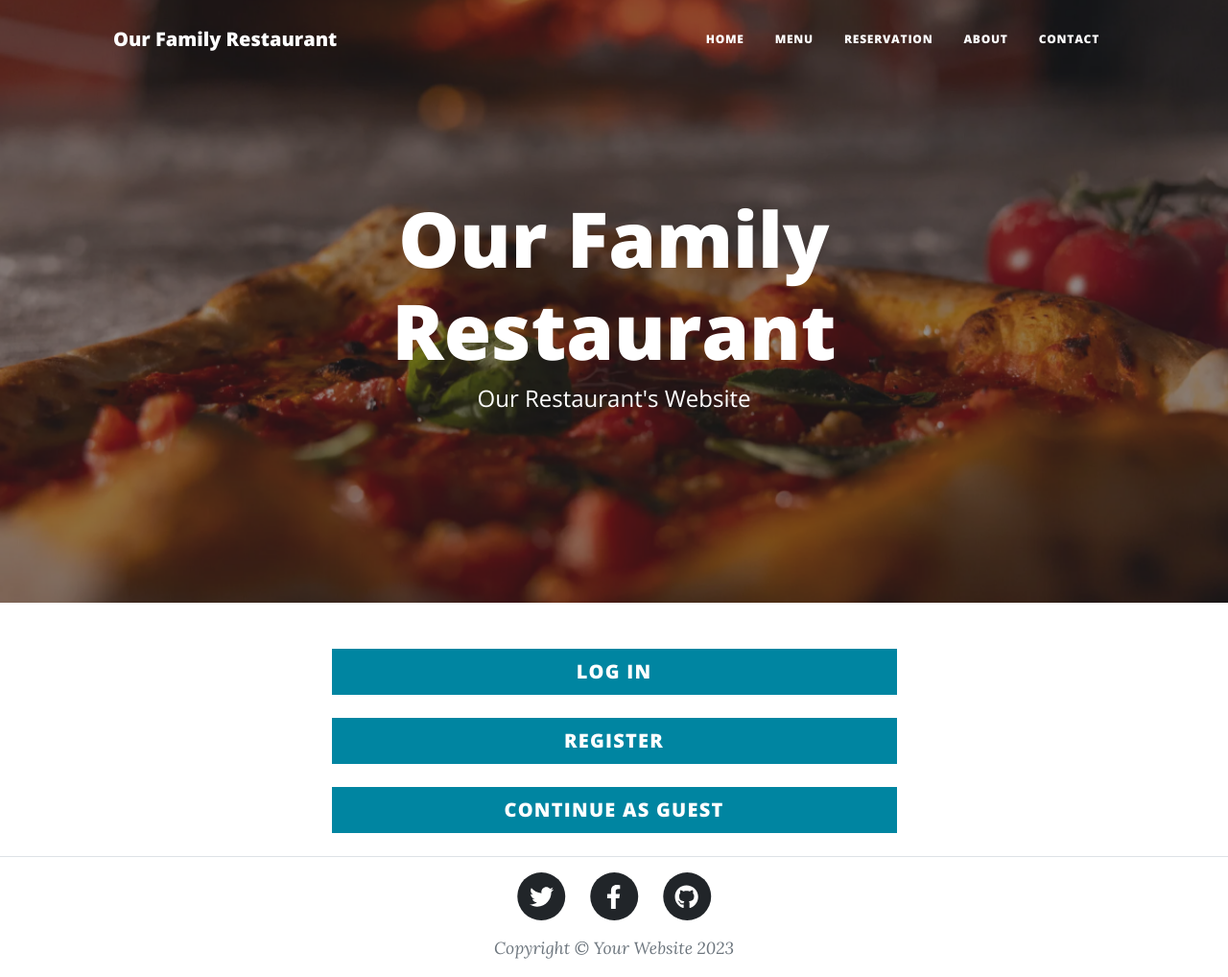
After one commit to DesislavaNaydenova/PP4_OurFamilyRestaurant, a Django app: template hello_alps/templates/hello_alps/reservations.html in a window 1280 px wide. The commit adds this page. Shown: the whole page at 96% size. Run offline with Django 4.2, Linux system fonts and the light colour scheme; the template is opened without the code that fills it, so the values that code supplies are empty; some libraries are stand-ins or nearby versions.

Commit message:
Create the reservations template

```diff
--- a/hello_alps/templates/hello_alps/index.html
+++ b/hello_alps/templates/hello_alps/index.html
@@ -13,7 +13,7 @@
             </div>
             <!-- Button link Reservation -->
             <div class="d-grid gap-2 mb-4">
-                <a href="#" class="btn btn-primary btn-lg text-uppercase">Make a Reservation</a>
+                <a href="{% url 'reservations' %}" class="btn btn-primary btn-lg text-uppercase">Make a Reservation</a>
             </div>
              <!-- Button link About Our Family -->
              <div class="d-grid gap-2 mb-4">
--- /dev/null
+++ b/hello_alps/templates/hello_alps/reservations.html
@@ -0,0 +1,27 @@
+{% extends "base.html" %}
+{% load static %}
+{% block content %}
+
+<!-- reservations.html content starts here -->
+
+<div class="container px-4 px-lg-5">
+    <div class="row gx-4 gx-lg-5 justify-content-center">
+        <div class="col-md-10 col-lg-8 col-xl-7">
+            <!-- Button link Log in -->
+            <div class="d-grid gap-2 mb-4">
+                <a href="#" class="btn btn-primary btn-lg text-uppercase">Log In</a>
+            </div>
+            <!-- Button link Sign Up -->
+            <div class="d-grid gap-2 mb-4">
+                <a href="#" class="btn btn-primary btn-lg text-uppercase">Register</a>
+            </div>
+             <!-- Button link Guest -->
+             <div class="d-grid gap-2 mb-4">
+                <a href="#" class="btn btn-primary btn-lg text-uppercase">Continue as Guest</a>
+            </div>
+        </div>
+    </div>
+</div>
+
+<!-- reservations.html content ends here -->
+{% endblock %}
--- a/hello_alps/urls.py
+++ b/hello_alps/urls.py
@@ -5,4 +5,5 @@ urlpatterns = [
     path('', views.index, name='index'),
     path('menu_list', views.MenuList.as_view(), name='menu_list'),
     path('opening_hours', views.OpeningHour, name='opening_hours'),
+    path('reservations', views.reservations, name='reservations'),
     ]
--- a/hello_alps/views.py
+++ b/hello_alps/views.py
@@ -40,3 +40,6 @@ class MenuList(generic.ListView):
 #def OpeningHours(request):
 #    opening_hours = OpeningHour.objects.all()
 #  return render(request, 'hello_alps/index.html', {'opening_hours': opening_hours})
+
+def reservations(request):
+    return render(request, 'reservations.html')
--- a/templates/base.html
+++ b/templates/base.html
@@ -39,7 +39,7 @@
                 <ul class="navbar-nav ms-auto py-4 py-lg-0">
                     <li class="nav-item"><a class="nav-link px-lg-3 py-3 py-lg-4" href="{% url 'index'  %}">Home</a></li>
                     <li class="nav-item"><a class="nav-link px-lg-3 py-3 py-lg-4" href="{% url 'menu_list'  %}">Menu</a></li>
-                    <li class="nav-item"><a class="nav-link px-lg-3 py-3 py-lg-4" href="{% url 'reservation'  %}">Reservation</a></li>
+                    <li class="nav-item"><a class="nav-link px-lg-3 py-3 py-lg-4" href="{% url 'reservations' %}">Reservation</a></li>
                     <li class="nav-item"><a class="nav-link px-lg-3 py-3 py-lg-4" href="#">About</a></li>
                     <li class="nav-item"><a class="nav-link px-lg-3 py-3 py-lg-4" href="#">Contact</a></li>
                 </ul>
```
